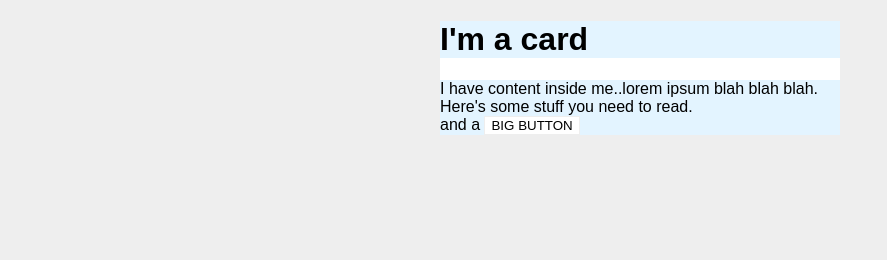
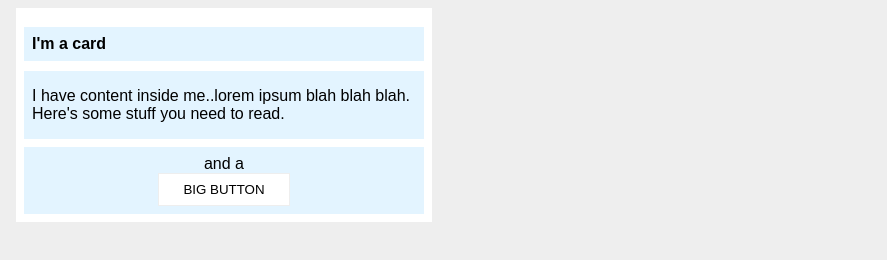
Before and after one commit to NhatNamNQ/foundations-css-exercises, a plain HTML site: page block-and-inline/02-margin-and-padding-2/index.html in a window 1280 px wide. Shown: the whole page, without its empty margins (0-887 px from the left). Drawn offline with Linux system fonts and the light colour scheme.

Commit message:
Completed 02-padding-and-margin
Changed in file style.css:

- Changed and added in class card:
+ Changed margin: 16px -> 8px
+ Added padding: 8px

- Added more styles in class title:
+ Added font-size: 16px and padding: 8px

- Added more styles in class content:
+ Added padding and margin-bottom

- Added more styles in class button-container:
+ Added text-align and padding

- Added more styles in class button:
+ Added display
+ Add padding
+ Add margin

```diff
--- a/block-and-inline/02-margin-and-padding-2/style.css
+++ b/block-and-inline/02-margin-and-padding-2/style.css
@@ -6,22 +6,32 @@ body {
 .card {
   width: 400px;
   background: #fff;
-  margin: 16px auto;
+  margin: 8px;
+  padding: 8px;
 }
 
 .title {
   background: #e3f4ff;
+  font-size: 16px;
+  padding: 8px;
 }
 
 .content {
   background: #e3f4ff;
+  padding: 16px 8px 16px 8px;
+  margin-bottom: 8px;
 }
 
 .button-container {
   background: #e3f4ff;
+  text-align: center;
+  padding: 8px;
 }
 
 button {
   background: white;
   border: 1px solid #eee;
+  display: block;
+  padding: 8px 24px 8px 24px;
+  margin: auto;
 }
```
